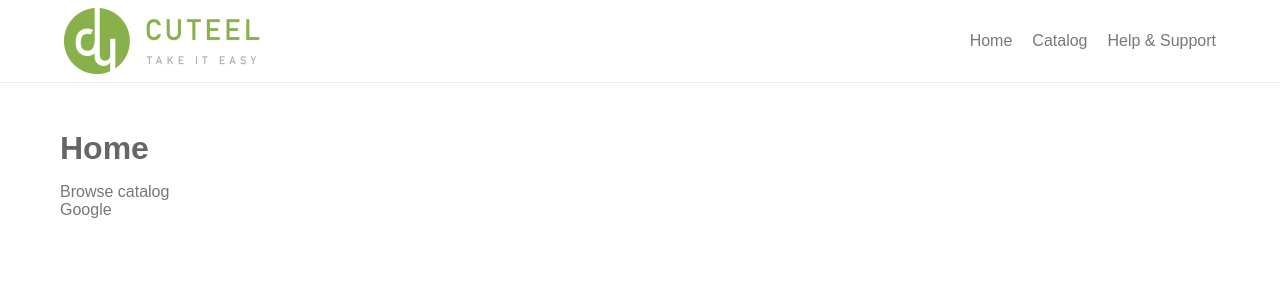
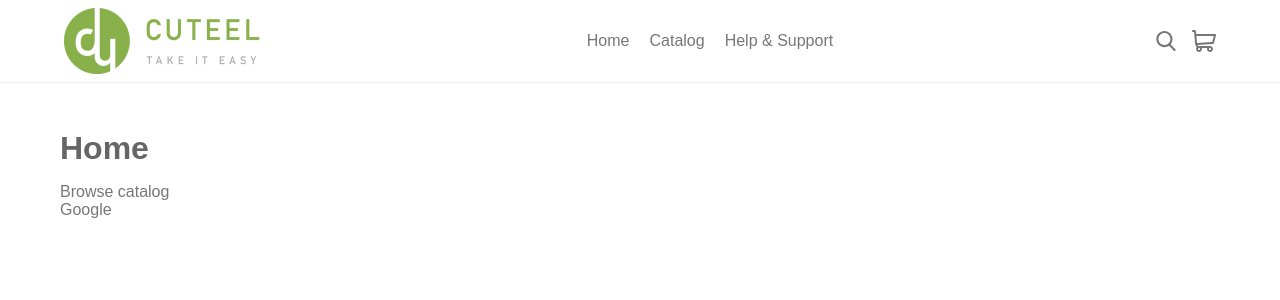
Before and after one commit to boushib/cuteel-frontend, a Next.js app: page / in a window 1280 px wide. Shown: the top 300 px of the page. Built offline with nearby package versions, Linux system fonts and the light colour scheme.

Commit message:
add search and shopping cart icons to navbar

```diff
--- a/components/Navbar.tsx
+++ b/components/Navbar.tsx
@@ -1,6 +1,8 @@
 import Image from 'next/image'
 import styled from 'styled-components'
 import Link from 'next/link'
+import ShoppingCartIcon from '../icons/ShoppingCart'
+import SearchIcon from '../icons/Search'
 
 const Navbar = () => (
   <Nav>
@@ -17,6 +19,10 @@ const Navbar = () => (
           <Link href="/support">Help &amp; Support</Link>
         </li>
       </Menu>
+      <NavTail>
+        <SearchIcon width={20} />
+        <ShoppingCartIcon />
+      </NavTail>
     </Container>
   </Nav>
 )
@@ -37,6 +43,7 @@ const Container = styled.div`
   padding: 0 24px;
   display: flex;
   justify-content: space-between;
+  align-items: center;
   max-width: 1200px;
   margin: 0 auto;
 `
@@ -54,3 +61,19 @@ const Menu = styled.ul`
     }
   }
 `
+
+const NavTail = styled.div`
+  display: flex;
+  align-items: center;
+  svg {
+    width: 24px;
+    height: 24px;
+    cursor: pointer;
+    &:not(:last-child) {
+      margin-right: 16px;
+    }
+    path {
+      fill: #777;
+    }
+  }
+`
--- /dev/null
+++ b/icons/Search.tsx
@@ -0,0 +1,26 @@
+type Props = {
+  width?: number
+}
+
+const Search: React.FC<Props> = ({ width }) => (
+  <svg
+    version="1.1"
+    xmlns="http://www.w3.org/2000/svg"
+    xmlnsXlink="http://www.w3.org/1999/xlink"
+    x="0px"
+    y="0px"
+    viewBox="0 0 56.966 56.966"
+    enableBackground="new 0 0 56.966 56.966;"
+    xmlSpace="preserve"
+    style={{ width }}
+  >
+    <path
+      d="M55.146,51.887L41.588,37.786c3.486-4.144,5.396-9.358,5.396-14.786c0-12.682-10.318-23-23-23s-23,10.318-23,23
+	s10.318,23,23,23c4.761,0,9.298-1.436,13.177-4.162l13.661,14.208c0.571,0.593,1.339,0.92,2.162,0.92
+	c0.779,0,1.518-0.297,2.079-0.837C56.255,54.982,56.293,53.08,55.146,51.887z M23.984,6c9.374,0,17,7.626,17,17s-7.626,17-17,17
+	s-17-7.626-17-17S14.61,6,23.984,6z"
+    />
+  </svg>
+)
+
+export default Search
--- /dev/null
+++ b/icons/ShoppingCart.tsx
@@ -0,0 +1,13 @@
+const ShoppingCart = () => (
+  <svg
+    enableBackground="new 0 0 511.343 511.343"
+    height="512"
+    viewBox="0 0 511.343 511.343"
+    width="512"
+    xmlns="http://www.w3.org/2000/svg"
+  >
+    <path d="m490.334 106.668h-399.808l-5.943-66.207c-.972-10.827-10.046-19.123-20.916-19.123h-42.667c-11.598 0-21 9.402-21 21s9.402 21 21 21h23.468c12.825 142.882-20.321-226.415 24.153 269.089 1.714 19.394 12.193 40.439 30.245 54.739-32.547 41.564-2.809 102.839 50.134 102.839 43.942 0 74.935-43.826 59.866-85.334h114.936c-15.05 41.455 15.876 85.334 59.866 85.334 35.106 0 63.667-28.561 63.667-63.667s-28.561-63.667-63.667-63.667h-234.526c-15.952 0-29.853-9.624-35.853-23.646l335.608-19.724c9.162-.538 16.914-6.966 19.141-15.87l42.67-170.67c3.308-13.234-6.71-26.093-20.374-26.093zm-341.334 341.337c-11.946 0-21.666-9.72-21.666-21.667s9.72-21.667 21.666-21.667c11.947 0 21.667 9.72 21.667 21.667s-9.72 21.667-21.667 21.667zm234.667 0c-11.947 0-21.667-9.72-21.667-21.667s9.72-21.667 21.667-21.667 21.667 9.72 21.667 21.667-9.72 21.667-21.667 21.667zm47.366-169.726-323.397 19.005-13.34-148.617h369.142z" />
+  </svg>
+)
+
+export default ShoppingCart
```
